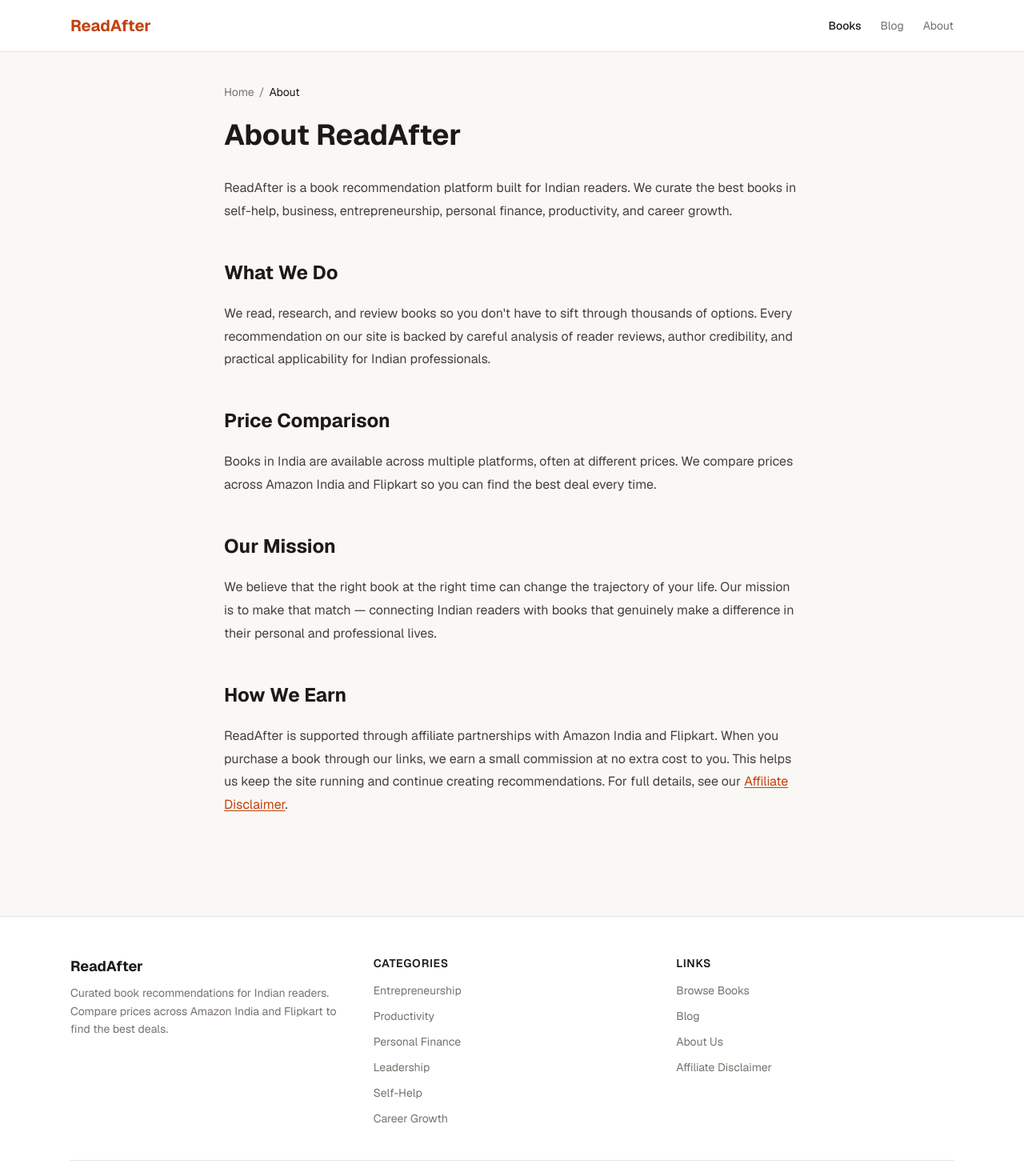
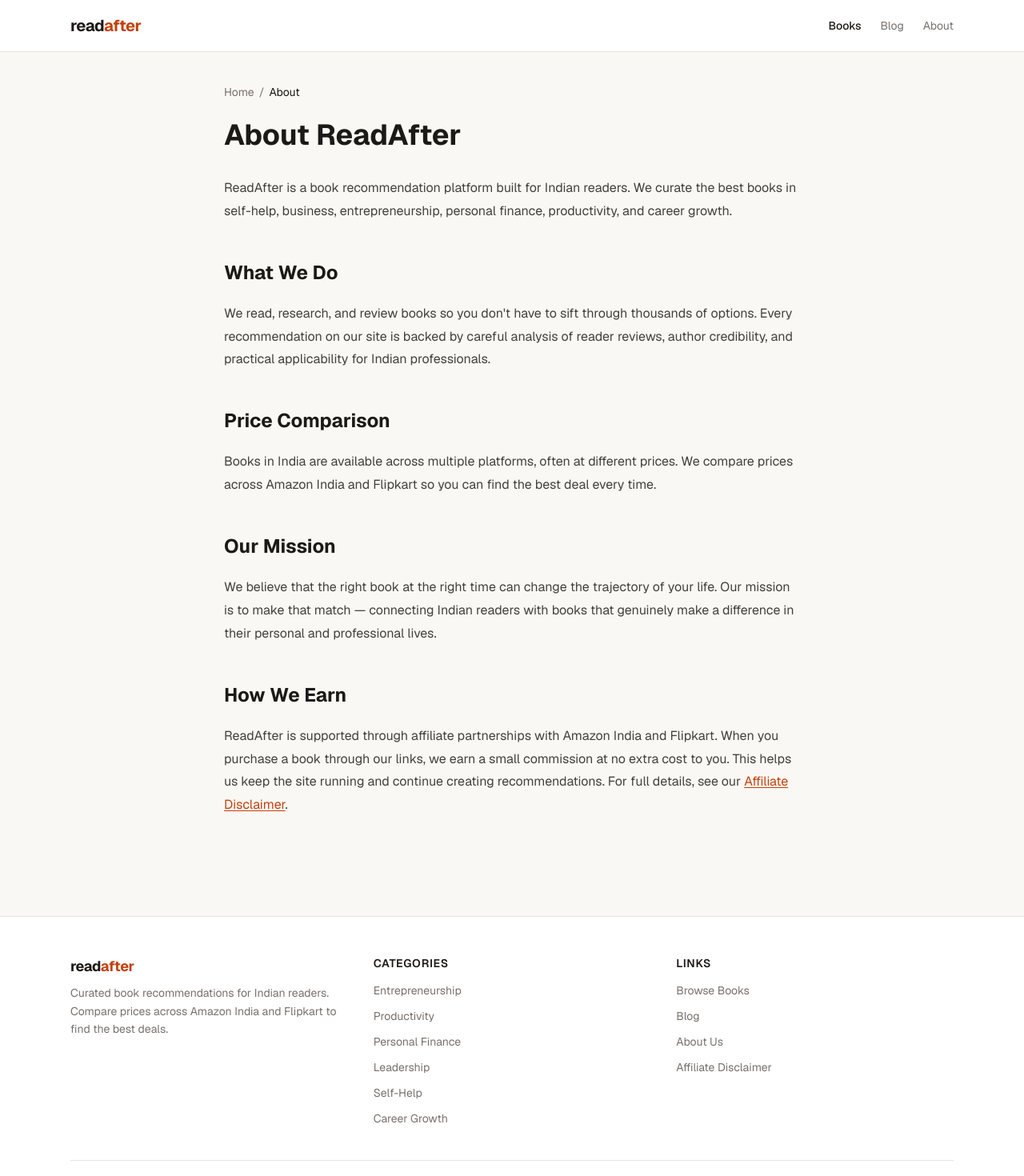
Before and after one commit to Pijamo/ReadAfter, a Next.js app: page /about in a window 1280 px wide. Shown: the top 1470 px of the page at 80% size. Built offline with nearby package versions, Linux system fonts and the light colour scheme; no server answers.

Commit message:
style: two-tone lowercase logo — read (dark) + after (orange)
Co-Authored-By: Claude Opus 4.6 <noreply@anthropic.com>

```diff
--- a/src/components/layout/Footer.tsx
+++ b/src/components/layout/Footer.tsx
@@ -9,7 +9,10 @@ export default function Footer() {
         <div className="grid grid-cols-1 md:grid-cols-3 gap-8">
           {/* Brand */}
           <div>
-            <h3 className="text-lg font-bold text-foreground">{SITE_NAME}</h3>
+            <h3 className="text-lg font-bold tracking-tight">
+              <span className="text-foreground">read</span>
+              <span className="text-primary">after</span>
+            </h3>
             <p className="mt-2 text-sm text-muted leading-relaxed">
               Curated book recommendations for Indian readers. Compare prices
               across Amazon India and Flipkart to find the best deals.
--- a/src/components/layout/Header.tsx
+++ b/src/components/layout/Header.tsx
@@ -11,8 +11,9 @@ export default function Header() {
     <header className="border-b border-border bg-card sticky top-0 z-50">
       <div className="mx-auto max-w-6xl px-4 sm:px-6">
         <div className="flex h-16 items-center justify-between">
-          <Link href="/" className="text-xl font-bold text-primary">
-            {SITE_NAME}
+          <Link href="/" className="text-xl font-bold tracking-tight">
+            <span className="text-foreground">read</span>
+            <span className="text-primary">after</span>
           </Link>
 
           {/* Desktop nav */}
```
